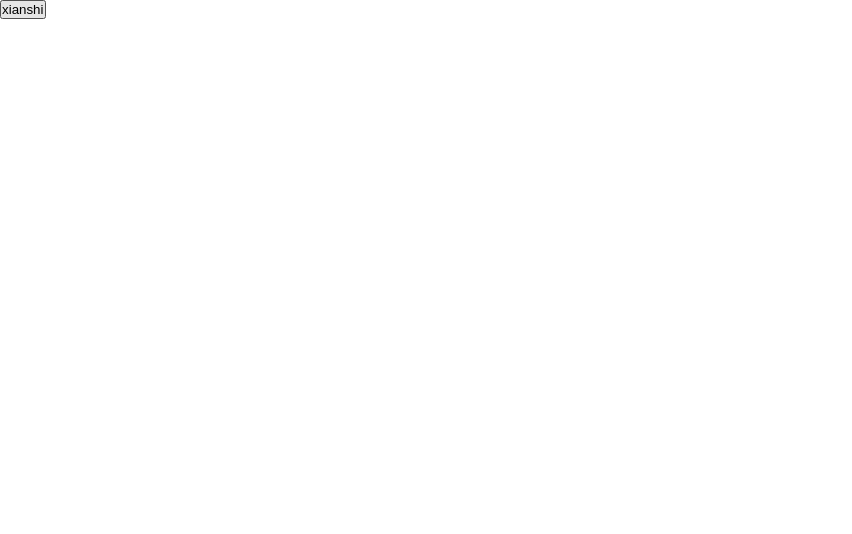
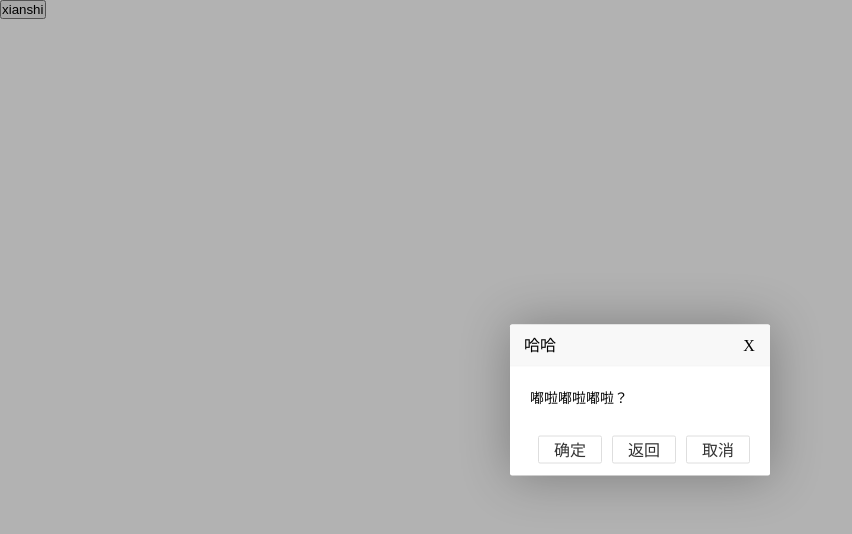
Before and after one commit to EllaBu/plugin, a plain HTML site: page layer/index.html in a window 1280 px wide. Shown: the whole page, without its empty margins (0-852 px from the left). Drawn offline with nearby package versions, Linux system fonts and the light colour scheme.

Commit message:
弹窗插件layer ONE

```diff
--- a/layer/index.html
+++ b/layer/index.html
@@ -8,29 +8,35 @@
 </head>
 <body>
 <button>xianshi</button>
-    <!-- <div class="layer-self">
-      <div class="layer-box">
-        <div class="title">
-          <span>提示</span>
-          <a href="javascript:;">X</a>
-        </div>
-        <div class="content">确定提交信息？</div>
-        <div class="footer">
+
+<!--<div class="layer-box">
+  <div class="layer-title">提示</div>
+  <div class="layer-hint">确定提交信息？</div>
+  <div class="layer-footer">
     <a class="layer-btn0" href="javascript:;">确定</a>
     <a href="javascript:;">取消</a>
   </div>
-      </div>
-    </div> -->
+  <div class="layer-close">X</div>
+</div>-->
+
+
+<!--<div class="layer-mask"></div>-->
+
 <script src="http://libs.baidu.com/jquery/2.1.1/jquery.min.js"></script>
 <script src="./layer.js"></script>
 <script>
   $(function () {
-        $('button').click(function () {
-          $.openLayer({
-            content: 'haha',
-            btns: ['确定1', '取消1']
-          });
+    $('body').dialog({
+      buttons: ['确定', '返回', '取消'],
+      title: '哈哈',
+      hint: '嘟啦嘟啦嘟啦？'
+    }, function (btnIndex) {
+      alert(btnIndex.index)
     })
+    // $('button').click(function () {
+    //   console.log(11)
+    //   $('body').dialog()
+    // })
   })
 </script>
 </body>
--- a/layer/layer.js
+++ b/layer/layer.js
@@ -1,34 +1,77 @@
-$(function () {
-  $.extend({
-    openLayer: function (opt) {
-      var defaults = {
-        //各种参数、各种属性
-        btns: ['确定', '取消'],
-        content: '提交信息'
-      };
+(function ($) {
+  $.fn.dialog = function(options, callBack){
+    var This = this;
+    var $this = $(this);
+    var defaults = {
+      //各种参数、各种属性
+      buttons: ['确定', '取消'],
+      content: '提交信息',
+      showCloseIcon: true,
+      title: '提示',
+      hint: '确定提交信息？'
+    };
+    var btnIndex = '';
+    var opt = $.extend(defaults, options||{});
 
-      //options合并到defaults上,defaults继承了options上的各种属性和方法,将所有的赋值给endOptions
-      var options = $.extend(defaults, opt)
+    var init = function () {
+      This.layerMask = $('<div class="layer-mask"></div>').appendTo($('body'))
+      This.layerBox = $('<div class="layer-box"></div>').appendTo($this)
+      This.layerTitle = $('<div class="layer-title">' + opt.title + '</div>').appendTo(This.layerBox)
+      if (opt.showCloseIcon) {
+        This.closeIcon = $('<div class="layer-close">X</div>').appendTo(This.layerBox)
+      }
+      $('<div class="layer-hint">'+ opt.hint +'</div>').appendTo(This.layerBox)
+      var btnHtml = '';
+      for (var i=0; i<opt.buttons.length; i++){
+        btnHtml += '<a href="javascript:;">' + opt.buttons[i] + '</a>'
+      }
+      This.layerBtn = $('<div class="layer-footer"></div>').appendTo(This.layerBox).append(btnHtml)
+    }
 
-      var btnHtml = ''
-      for (var i = 0; i< options.btns.length; i++) {
-        btnHtml += '<a class="layer-btn' + i + '" href="javascript:;">' + options.btns[i] + '</a>'
+    var getBtnIndex = function(name){
+      //获取点击的索引
+      var btnName = name || '';
+      for(var i = 0;i<opt.buttons.length;i++){
+        if(btnName === opt.buttons[i]){
+           btnIndex = i;
+        }
       }
+    }
 
-      var layerHtml = '<div class="layer-self">' +
-        '<div class="layer-box">' +
-          '<div class="title">' +
-            '<span>提示</span>' +
-            '<a href="javascript:;">X</a>' +
-          '</div>' +
-          '<div class="content">' + options.content + '</div>' +
-          '<div class="footer">' +
-            btnHtml +
-          '</div>' +
-        '</div>' +
-      '</div>'
+    init();
+    if(opt.showCloseIcon){
+      This.closeIcon.on('click',function(){
+        This.layerBox.remove()
+        This.layerMask.remove()
+      })
+    }
 
-      return $('body').append(layerHtml);
-    }
-  })
-})
+    // 点击的回调
+    console.log(This)
+    This.layerBtn.children().on('click',function () {
+      getBtnIndex($(this).html())
+      console.log(btnIndex)
+      var btnReturn = {
+        index: btnIndex
+      }
+      if(typeof(callBack) === 'function'){
+        //执行回调函数
+        // callBack(btnReturn);
+        if (btnReturn.index === opt.buttons.length-1) {
+          This.layerBox.remove()
+          This.layerMask.remove()
+        } else {
+          callBack(btnReturn);
+          This.layerBox.remove()
+          This.layerMask.remove()
+        }
+
+      }
+    })
+
+
+
+
+    return This;
+  }
+})(jQuery);
--- a/layer/layer.scss
+++ b/layer/layer.scss
@@ -7,15 +7,17 @@
   box-sizing: border-box;
 }
 
-.layer-self {
+.layer-mask {
   position: fixed;
+  width: 100%;
+  height: 100%;
   top: 0;
   left: 0;
-  width: 100%;
-  height: 100%;
-  background-color: rgba(0,0,0,.4);
-  font-size: 14px;
-  color: #333;
+  bottom: 0;
+  right: 0;
+  background-color: rgba(0,0,0,.3);
+}
+
   .layer-box {
     position: absolute;
     top: 50%;
@@ -26,25 +28,25 @@
     border-radius: 2px;
     box-shadow: 1px 1px 50px rgba(0,0,0,.3);
   }
-  .title {
-    overflow: hidden;
+  .layer-title {
     height: 42px;
     line-height: 42px;
-    padding-left: 20px;
+    padding: 0 14px;
     background-color: #f8f8f8;
     border-radius: 2px 2px 0 0;
     border-bottom: 1px solid #eee;
-    h3 {
-      float: left;
-    }
-    a {
-      float: right;
-      width: 42px;
-      height: 42px;
-      text-align: center;
-    }
   }
-  .content {
+  .layer-close {
+    position: absolute;
+    right: 0;
+    top: 0;
+    width: 42px;
+    height: 42px;
+    line-height: 42px;
+    text-align: center;
+    cursor: pointer;
+  }
+  .layer-hint {
     padding: 20px;
     line-height: 24px;
     word-break: break-all;
@@ -53,7 +55,7 @@
     overflow-x: hidden;
     overflow-y: auto;
   }
-  .footer {
+  .layer-footer {
     text-align: right;
     padding: 0 15px 12px;
     pointer-events: auto;
@@ -79,4 +81,3 @@
       }
     }
   }
-}
```
Also changed, not shown: layer/layer.css. Lines whose indentation alone changed are shown as unchanged.
